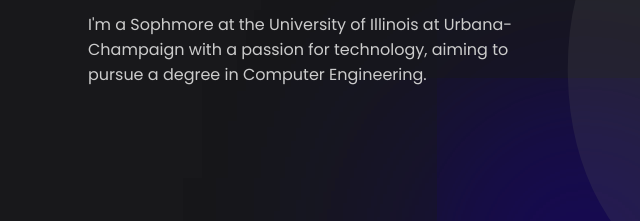
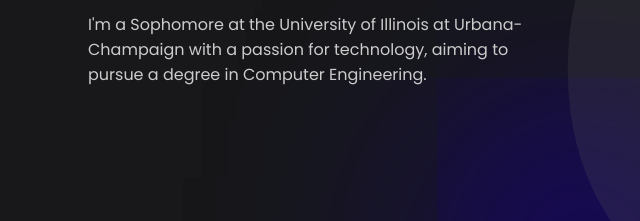
Before and after one commit to collinchen1/p, a plain HTML site: page index.html in a window 1280 px wide. Shown: the part 431-652 px from the top of the page, 72-712 px from the left. Drawn offline with nearby package versions, Linux system fonts and the light colour scheme.

Commit message:
Fix HTML formatting and structure

```diff
--- a/index.html
+++ b/index.html
@@ -44,7 +44,7 @@
 
               <H1>Hi, I'm <span>Collin</span></H1>
               <p>
-                I'm a Sophmore at the University of Illinois at Urbana-Champaign with a passion for technology, aiming to pursue a degree in
+                I'm a Sophomore at the University of Illinois at Urbana-Champaign with a passion for technology, aiming to pursue a degree in
                 Computer Engineering.
               </p>
             </div>
```
